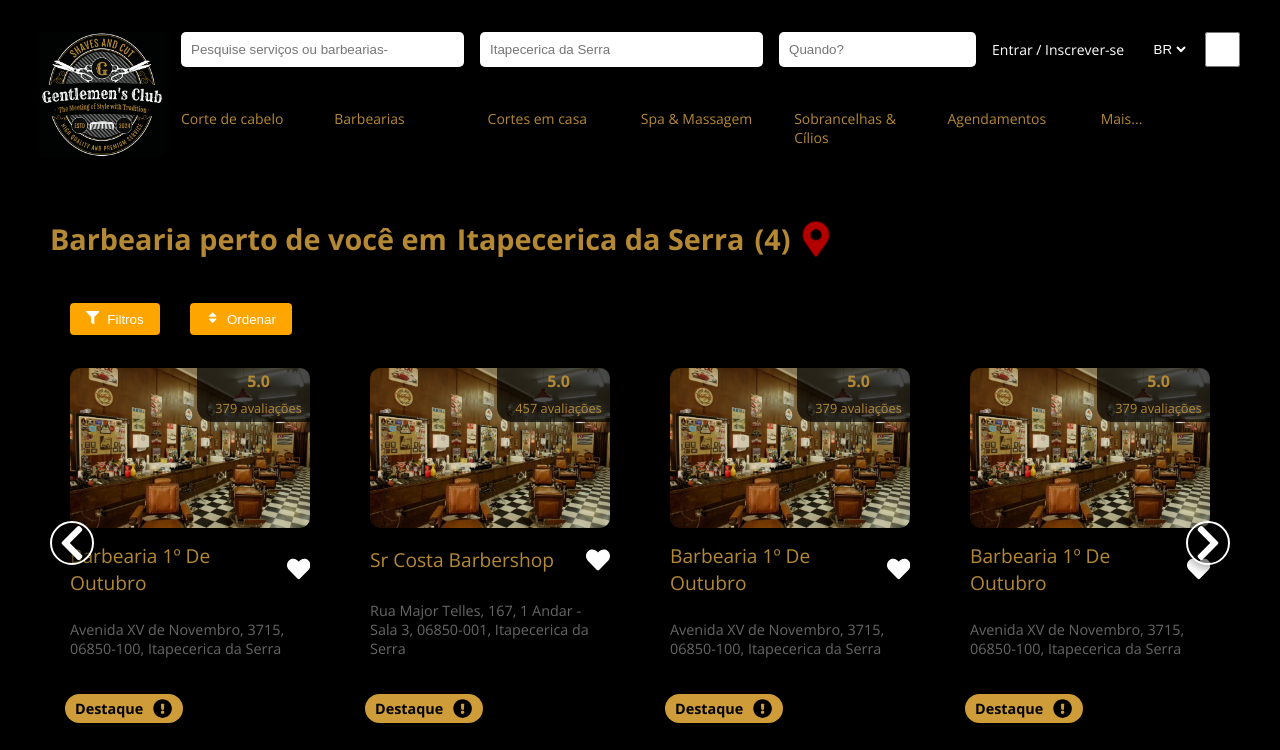
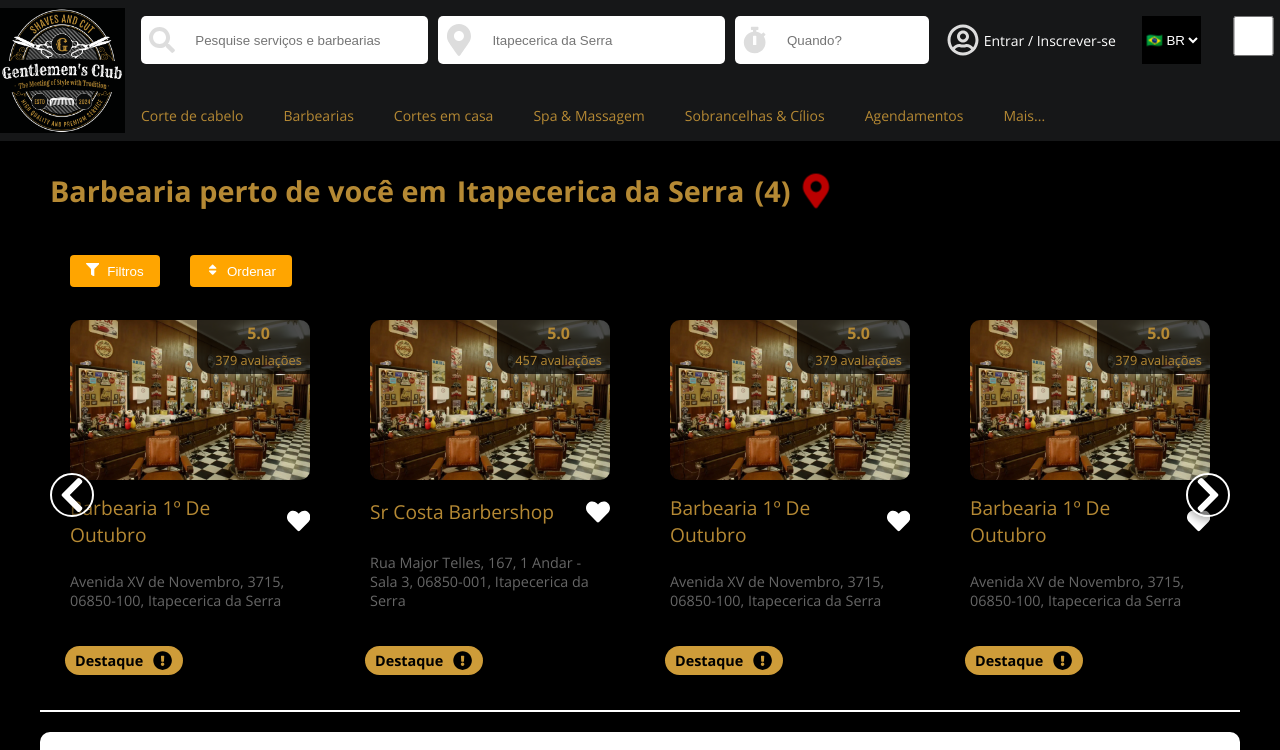
Before and after one commit to Git-Hub-Gentlemen-s-Club/GentlemensClub, a React (Vite) app in the folder gentlemens-club-app/: page / in a window 1280 px wide. Shown: the top 750 px of the page. Built offline with nearby package versions, Linux system fonts and the light colour scheme.

Commit message:
mudando o header de display grid para display flex e mudado a cor de fundo do header

```diff
--- a/gentlemens-club-app/src/components/Header.jsx
+++ b/gentlemens-club-app/src/components/Header.jsx
@@ -1,23 +1,53 @@
-import {HeaderContainer, Nav, NavList, NavInputs, Body, ImageContainer, Image, Link, LoginSignUp, Input, Select} from "../styled_components/header/HeaderStyle";
+import {HeaderContainer, Nav, NavList, NavInputs, HeaderWrapper, ImageContainer, Image, Link, LoginSignUp, Input, InputWrapper, Select, LoginWrapper} from "../styled_components/header/HeaderStyle";
+
+import { FaSearch, FaMapMarkerAlt, FaStopwatch, FaRegUserCircle } from "react-icons/fa";
 
 import logo from '/src/assets/LogoGentlemensClub.png';
 
-function Header () {
+
+const gray = "#dddddd";
+
+function Header() {
     return (
-        <Body>
         <HeaderContainer>
             <ImageContainer>
                     <Image src={logo} alt="Logo do Gentlemens Club" />
             </ImageContainer>
+            <HeaderWrapper>
                 <Nav>
                     <NavInputs>
-                        <Input type="text" placeholder="Pesquise serviços ou barbearias-" />
+
+                        <InputWrapper>
+                            <FaSearch style={{color: gray}} className="icons"/>
+                            <Input type="text" placeholder="Pesquise serviços e barbearias" />
+                        </InputWrapper>
+
+                        <InputWrapper>
+                            <FaMapMarkerAlt style={{color: gray}} className="icons" />
                             <Input type="text" placeholder="Itapecerica da Serra" />
+                        </InputWrapper>
+
+                        <InputWrapper>
+                            <FaStopwatch style={{color: gray}} className="icons" />
                             <Input type="text" placeholder="Quando?"/>
-                        <LoginSignUp href="">Entrar / Inscrever-se</LoginSignUp>
+                        </InputWrapper>
+
+                        <LoginWrapper>
+                            <FaRegUserCircle style={{color: gray}} className="icons" />
+                            <LoginSignUp href="">
+                                Entrar / Inscrever-se
+                            </LoginSignUp>
+                        </LoginWrapper>
+
                         <Select name="" id="">
-                            <option value="pt-br">BR</option>
-                            <option value="en-us">EN</option>
+                            <option value="pt-br">
+                                🇧🇷
+                                BR
+                            </option>
+                            <option value="en-us">
+                                🇺🇸
+                                EN
+                            </option>
                         </Select>
                         <Input type="checkbox" name="" id="" />
                     </NavInputs>
@@ -31,8 +61,8 @@
                         <li><Link href="">Mais...</Link></li>
                     </NavList>
                 </Nav>
+            </HeaderWrapper>
         </HeaderContainer>
-        </Body>
     );
 }
 
--- a/gentlemens-club-app/src/styled_components/GlobalStyle.jsx
+++ b/gentlemens-club-app/src/styled_components/GlobalStyle.jsx
@@ -6,6 +6,11 @@
         background-color: black;
         /* overflow-x: hidden; */
     };
+
+    .icons {
+        font-size: 2rem;
+        padding: 5px;
+    }
 `;
 
 export default GlobalStyle;
--- a/gentlemens-club-app/src/styled_components/header/HeaderStyle.jsx
+++ b/gentlemens-club-app/src/styled_components/header/HeaderStyle.jsx
@@ -1,11 +1,10 @@
 import styled from "styled-components";
 
 export const HeaderContainer = styled.header`
-    display: grid;
-    grid-template-columns: 0.5fr 5fr;
-    grid-gap: 1em;
-    padding: 1em;
-    max-width: 1200px;
+    margin:auto;
+    display: flex;
+    flex-direction: row;
+    background-color: #161718;
 `;
 
 export const Nav = styled.nav`
@@ -16,9 +15,8 @@
 
 export const NavList = styled.ul`
     list-style-type: none;
-    display: grid;
-    grid-template-columns: repeat(7, 1fr);
-    grid-gap: 1em;
+    display: flex;
+    gap: 2.5rem;
     margin-top: 3em;
     font-size: 14px;
     padding: 0;
@@ -27,6 +25,11 @@
 export const Link = styled.a`
     text-decoration: none;
     color: #b58934;
+    &:hover{
+        cursor:pointer;
+        color: #655026;
+        text-decoration:underline;
+    }
 `;
 
 export const LoginSignUp = styled.a`
@@ -35,18 +38,45 @@
     text-decoration: none;
     font-size: 14px;
     color: #ffffff;
+    &:hover {
+        cursor: pointer;
+        color: #dddddd;
+        text-decoration: underline;
+    }
+`;
+
+export const LoginWrapper = styled.div`
+    display: flex;
+    align-items: center;
+    width: 100%;
+    border-radius: 5px;
+    padding: 3px;
 `;
 
 export const NavInputs = styled.div`
     display: grid;
-    grid-template-columns: 4fr 4fr 2fr 2fr 0.5fr 0.5fr;
-    gap: 1em;
+    grid-template-columns: 3fr 3fr 2fr 2fr 0.5fr 0.5fr;
+    grid-gap: 1em;
 `;
 
 export const Input = styled.input`
+    background-color: transparent;
+    border: none;
+    height: 2.5rem;
+    width: 100%;
+    margin-left: 1em;
+    &:focus {
+        outline: none;
+    }
+`;
+
+export const InputWrapper = styled.div`
+    display: flex;
+    align-items: center;
+    background-color: #ffffff;
+    width: 100%;
     border-radius: 5px;
-    border: none;
-    padding: 0.75em;
+    padding: 3px;
 `;
 
 export const Select = styled.select`
@@ -55,13 +85,15 @@
     color: #ffffff;
 `;
 
-export const Body = styled.div`
-    margin: 0 auto;
+export const HeaderWrapper = styled.div`
     display: flex;
+    align-items: center;
+    justify-content: center;
+    padding: 1em;
     flex-direction: column;
-    justify-content: center;
-    align-items: center;
-    padding: 1em;
+    max-width: 1200px;
+    background-color: #161718;
+    position: relative;
 `;
 
 export const ImageContainer = styled.div`
--- /dev/null
+++ b/package.json
@@ -0,0 +1,6 @@
+{
+  "dependencies": {
+    "semantic-ui-css": "^2.5.0",
+    "semantic-ui-react": "^2.1.5"
+  }
+}
```
Also changed, not shown: 1 other file (tests, documents, lock files or other folders). Lines whose indentation alone changed are shown as unchanged.
